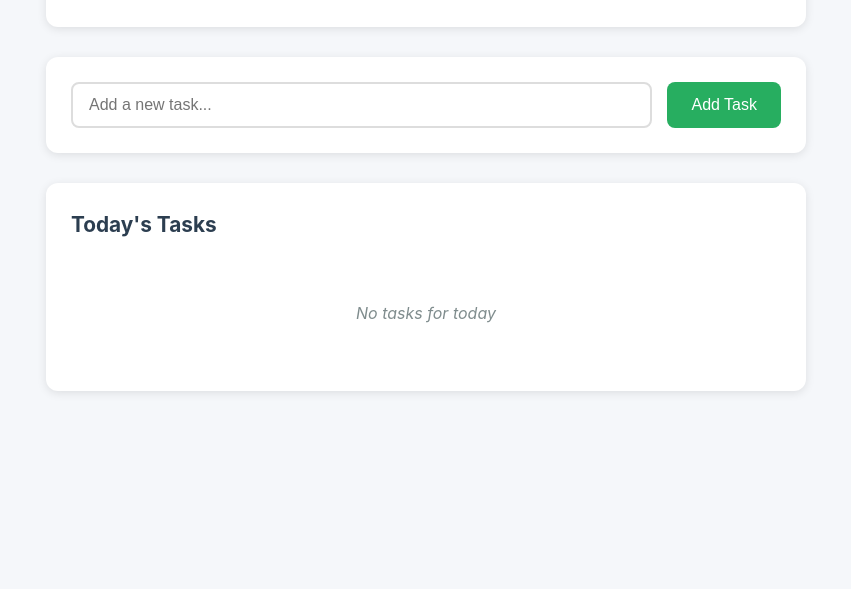
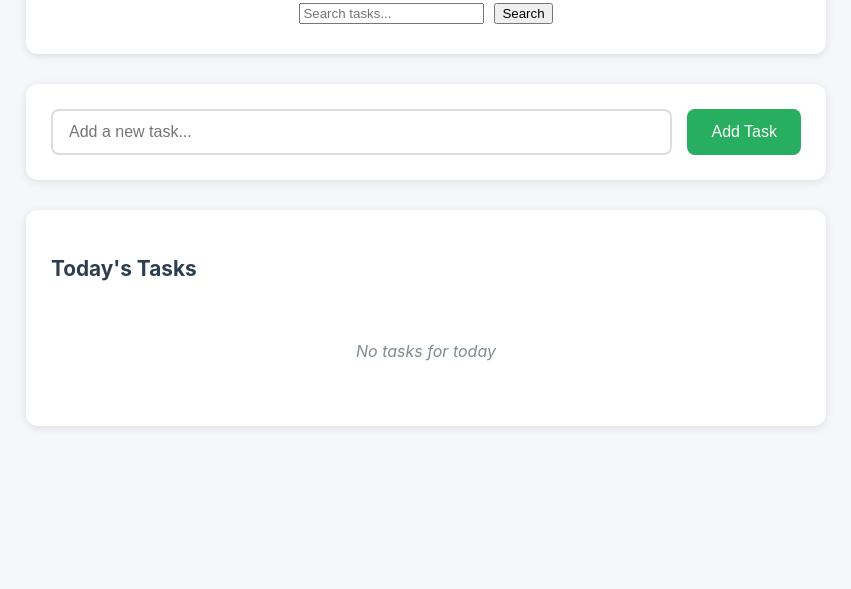
Before and after one commit to kolaed/todo-app, a plain HTML site: page index.html in a window 1280 px wide. Shown: the part 211-800 px from the top of the page, without its empty margins (214-1065 px from the left). Drawn offline with Linux system fonts and the light colour scheme.

Commit message:
Update style.css
Firebase  added

```diff
--- a/style.css
+++ b/style.css
@@ -1,22 +1,15 @@
-* {
+/* Use your previous styles, update selectors if needed */
+body {
+    font-family: -apple-system, BlinkMacSystemFont, 'Segoe UI', Roboto, sans-serif;
+    background: #f5f7fa;
     margin: 0;
     padding: 0;
-    box-sizing: border-box;
 }
-
-body {
-    font-family: -apple-system, BlinkMacSystemFont, 'Segoe UI', Roboto, sans-serif;
-    background-color: #f5f7fa;
-    color: #333;
-    line-height: 1.6;
-}
-
 .container {
     max-width: 800px;
     margin: 0 auto;
     padding: 20px;
 }
-
 header {
     background: white;
     padding: 30px;
@@ -25,20 +18,17 @@ header {
     margin-bottom: 30px;
     text-align: center;
 }
-
 h1 {
     color: #2c3e50;
     font-size: 2.5em;
     margin-bottom: 20px;
 }
-
 .date-navigation {
     display: flex;
     align-items: center;
     justify-content: center;
     gap: 15px;
 }
-
 .nav-btn {
     background: #3498db;
     color: white;
@@ -49,11 +39,9 @@ h1 {
     font-size: 18px;
     transition: background-color 0.3s;
 }
-
 .nav-btn:hover {
     background: #2980b9;
 }
-
 .date-input {
     padding: 12px 16px;
     border: 2px solid #ddd;
@@ -61,7 +49,12 @@ h1 {
     font-size: 16px;
     min-width: 200px;
 }
-
+.search-section {
+    margin-top: 20px;
+    display: flex;
+    justify-content: center;
+    gap: 10px;
+}
 .add-task-section {
     background: white;
     padding: 25px;
@@ -71,7 +64,6 @@ h1 {
     display: flex;
     gap: 15px;
 }
-
 .task-input {
     flex: 1;
     padding: 12px 16px;
@@ -80,12 +72,6 @@ h1 {
     font-size: 16px;
     transition: border-color 0.3s;
 }
-
-.task-input:focus {
-    outline: none;
-    border-color: #3498db;
-}
-
 .add-btn {
     background: #27ae60;
     color: white;
@@ -96,38 +82,31 @@ h1 {
     font-size: 16px;
     transition: background-color 0.3s;
 }
-
 .add-btn:hover {
     background: #219a52;
 }
-
 .tasks-container {
     display: flex;
     flex-direction: column;
     gap: 20px;
 }
-
 .task-section {
     background: white;
     padding: 25px;
     border-radius: 12px;
     box-shadow: 0 2px 10px rgba(0,0,0,0.1);
+    margin-bottom: 10px;
 }
-
 .task-section h3 {
     color: #2c3e50;
     margin-bottom: 20px;
     font-size: 1.3em;
 }
-
-.task-section.carried-over h3 {
-    color: #e74c3c;
-}
-
 .task-list {
     list-style: none;
+    margin: 0;
+    padding: 0;
 }
-
 .task-item {
     display: flex;
     align-items: center;
@@ -138,40 +117,30 @@ h1 {
     background: #fafafa;
     transition: all 0.3s;
 }
-
-.task-item:hover {
-    background: #f0f0f0;
-}
-
 .task-item.completed {
     background: #d5f4e6;
     text-decoration: line-through;
     opacity: 0.7;
 }
-
 .task-item.carried-over {
     background: #ffeaa7;
     border-left: 4px solid #e17055;
 }
-
 .task-checkbox {
     margin-right: 15px;
     width: 20px;
     height: 20px;
     cursor: pointer;
 }
-
 .task-text {
     flex: 1;
     font-size: 16px;
     cursor: pointer;
 }
-
 .task-actions {
     display: flex;
     gap: 10px;
 }
-
 .task-date {
     padding: 4px 8px;
     background: #ecf0f1;
@@ -180,7 +149,6 @@ h1 {
     color: #7f8c8d;
     margin-right: 10px;
 }
-
 .move-btn, .delete-btn {
     padding: 6px 12px;
     border: none;
@@ -189,47 +157,38 @@ h1 {
     font-size: 12px;
     transition: background-color 0.3s;
 }
-
 .move-btn {
     background: #f39c12;
     color: white;
 }
-
 .move-btn:hover {
     background: #e67e22;
 }
-
 .delete-btn {
     background: #e74c3c;
     color: white;
 }
-
 .delete-btn:hover {
     background: #c0392b;
 }
-
 .empty-state {
     text-align: center;
     padding: 40px;
     color: #7f8c8d;
     font-style: italic;
 }
-
 @media (max-width: 600px) {
     .container {
         padding: 10px;
     }
-
     .add-task-section {
         flex-direction: column;
     }
-
     .task-item {
         flex-direction: column;
         align-items: flex-start;
         gap: 10px;
     }
-
     .task-actions {
         align-self: flex-end;
     }
```
